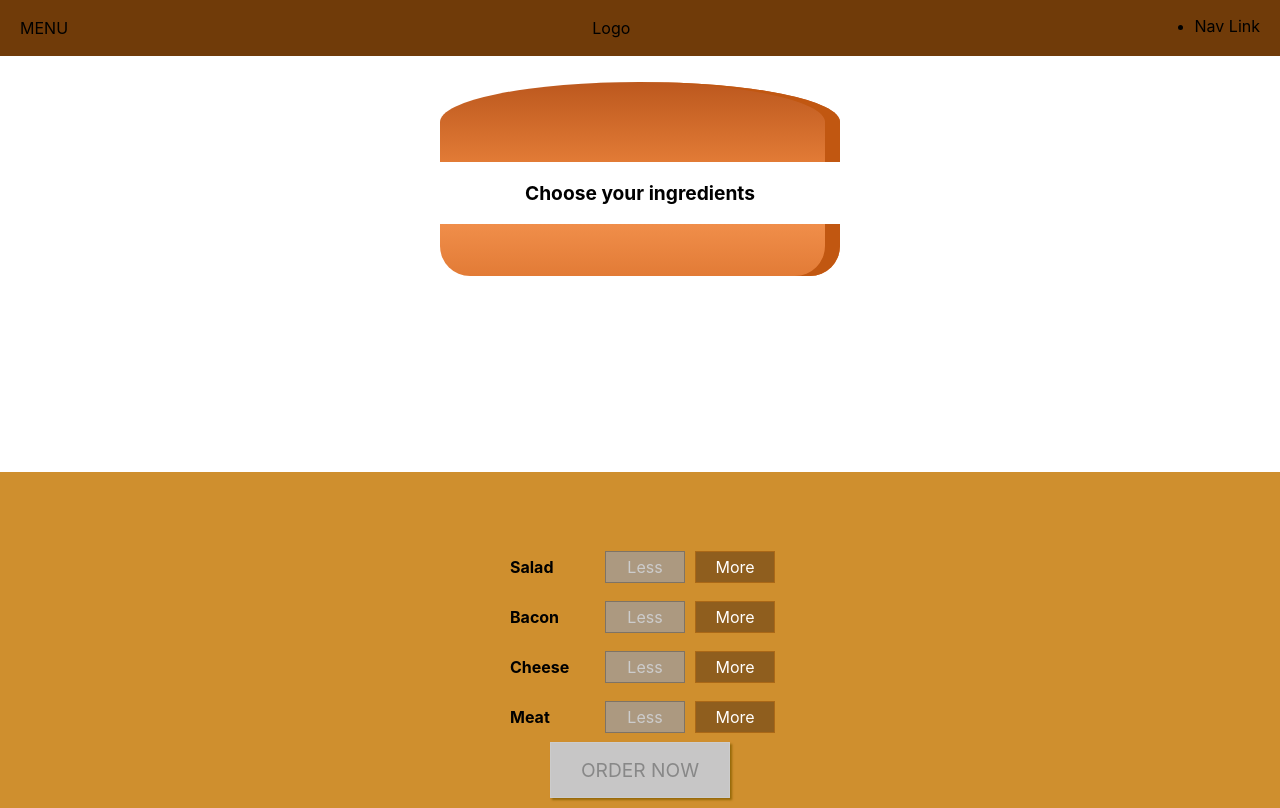
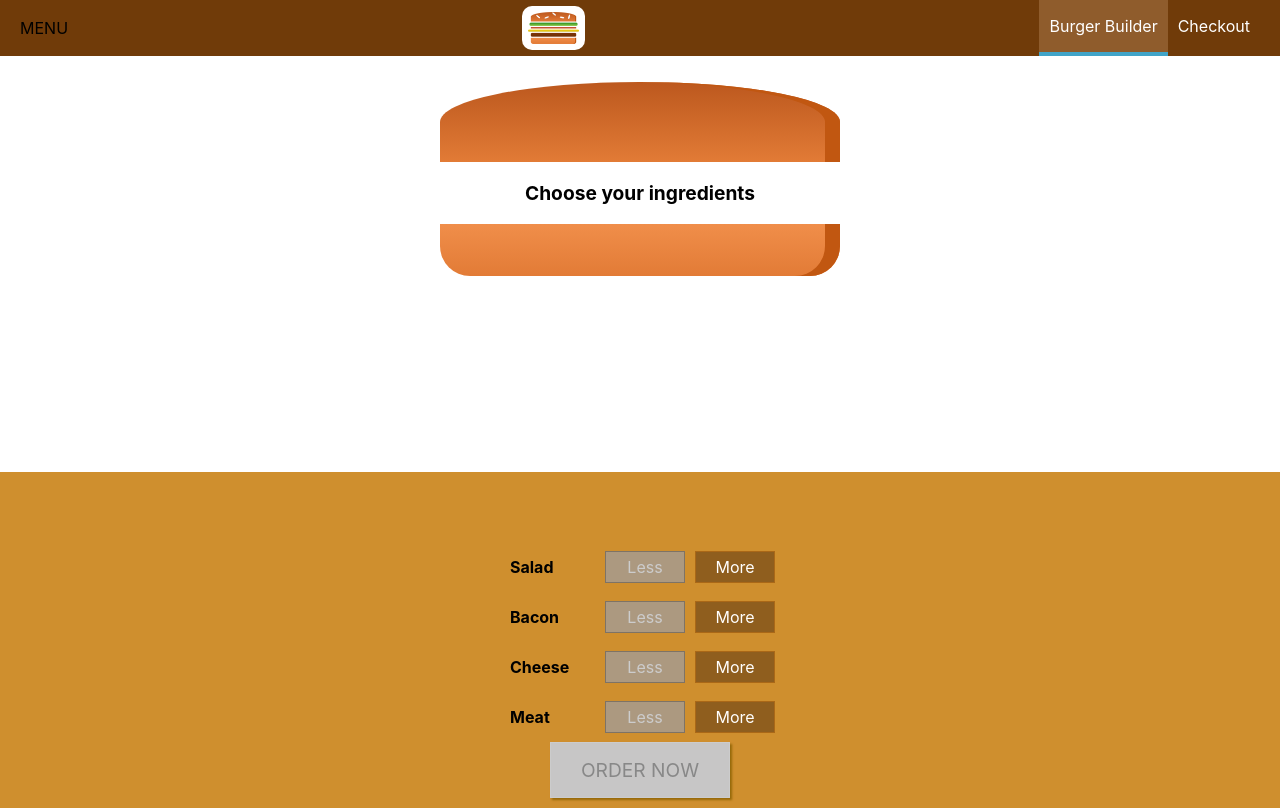
Before and after one commit to JeDaVard/dav-BB-app, a React (Create React App) app: page / in a window 1280 px wide. Built offline with nearby package versions, Linux system fonts and the light colour scheme.

Commit message:
burger navigation

```diff
--- /dev/null
+++ b/src/components/Logo/Logo.js
@@ -0,0 +1,13 @@
+import React from "react";
+import classes from './Logo.module.css'
+import logo from '../../assets/images/logo.png'
+
+const Logo = () => {
+    return (
+        <div className={classes.Logo}>
+            <img src={logo} alt="logo"/>
+        </div>
+    )
+};
+
+export default Logo
--- /dev/null
+++ b/src/components/Logo/Logo.module.css
@@ -0,0 +1,14 @@
+.Logo {
+    display: flex;
+    justify-content: center;
+    background-color: white;
+    padding: 6px;
+    height: 80%;
+    box-sizing: border-box;
+    border-radius: 10px;
+    margin: auto;
+}
+
+.Logo img {
+    height: 100%;
+}
--- /dev/null
+++ b/src/components/Navigation/NavigationItems/NavigationItem/NavigationItem.js
@@ -0,0 +1,12 @@
+import React from "react";
+import classes from './NavigationItem.module.css'
+
+const NavigationItem = props => {
+    return (
+        <li className={classes.NavigationItem}>
+            <a href={props.link} className={props.active ? classes.active : null}>{props.children}</a>
+        </li>
+    )
+};
+
+export default NavigationItem
--- /dev/null
+++ b/src/components/Navigation/NavigationItems/NavigationItem/NavigationItem.module.css
@@ -0,0 +1,49 @@
+.NavigationItem {
+    margin: 10px 0;
+    box-sizing: border-box;
+    display: block;
+    width: 100%;
+}
+
+.NavigationItem a {
+    color: #8F5C2C;
+    text-decoration: none;
+    width: 100%;
+    box-sizing: border-box;
+    display: block;
+}
+
+.NavigationItem a:hover,
+.NavigationItem a:active,
+.NavigationItem a.active {
+    color: #40A4C8;
+}
+
+@media (min-width: 500px) {
+    .NavigationItem {
+        margin: 0;
+        display: flex;
+        height: 100%;
+        width: auto;
+        align-items: center;
+    }
+
+    .NavigationItem a {
+        color: white;
+        height: 100%;
+        padding: 16px 10px;
+        border-bottom: 4px solid transparent;
+    }
+
+    .NavigationItem a:hover {
+        background-color: #8F5C2C;
+        border-bottom: 4px solid #e3c73a;
+        color: white;
+    }
+    .NavigationItem a:active,
+    .NavigationItem a.active {
+        background-color: #8F5C2C;
+        border-bottom: 4px solid #40A4C8;
+        color: white;
+    }
+}
--- /dev/null
+++ b/src/components/Navigation/NavigationItems/NavigationItems.js
@@ -0,0 +1,14 @@
+import React from 'react';
+import classes from './NavigationItems.module.css';
+import NavigationItem from "./NavigationItem/NavigationItem";
+
+const NavigationItems = props => {
+    return (
+            <ul className={classes.NavigationItems}>
+                <NavigationItem link={'/'} active={true}>Burger Builder</NavigationItem>
+                <NavigationItem link={'/'}>Checkout</NavigationItem>
+            </ul>
+    );
+};
+
+export default NavigationItems;
--- /dev/null
+++ b/src/components/Navigation/NavigationItems/NavigationItems.module.css
@@ -0,0 +1,15 @@
+.NavigationItems {
+    margin: 0;
+    padding: 0;
+    list-style: none;
+    display: flex;
+    flex-flow: column;
+    align-items: center;
+    height: 100%;
+}
+
+@media (min-width: 500px) {
+    .NavigationItems {
+        flex-flow: row;
+    }
+}
--- a/src/components/Navigation/Toolbar/Toolbar.js
+++ b/src/components/Navigation/Toolbar/Toolbar.js
@@ -1,15 +1,16 @@
 import React from 'react';
 import classes from './Toolbar.module.css'
+import Logo from "../../Logo/Logo";
+import NavigationItems from "../NavigationItems/NavigationItems";
+
 
 const Toolbar = props => {
     return (
         <header className={classes.Toolbar}>
             <div>MENU</div>
-            <div>Logo</div>
+            <Logo />
             <nav>
-                <ul>
-                    <li>Nav Link</li>
-                </ul>
+                <NavigationItems/>
             </nav>
         </header>
     );
--- a/src/components/Navigation/Toolbar/Toolbar.module.css
+++ b/src/components/Navigation/Toolbar/Toolbar.module.css
@@ -5,12 +5,13 @@
     top: 0;
     left: 0;
     background-color: #703b09;
+    z-index: 90;
+    padding: 0 20px;
+    box-sizing: border-box;
+
     display: flex;
     justify-content: space-between;
     align-items: center;
-    padding: 0 20px;
-    box-sizing: border-box;
-    z-index: 90;
 }
 
 
```
Also changed, not shown: src/assets/images/logo.png (renamed from src/components/Navigation/Toolbar/logo.png), src/components/Navigation/SideDrawer/SideDrawer.css (added), src/components/Navigation/SideDrawer/SideDrawer.js (added).
